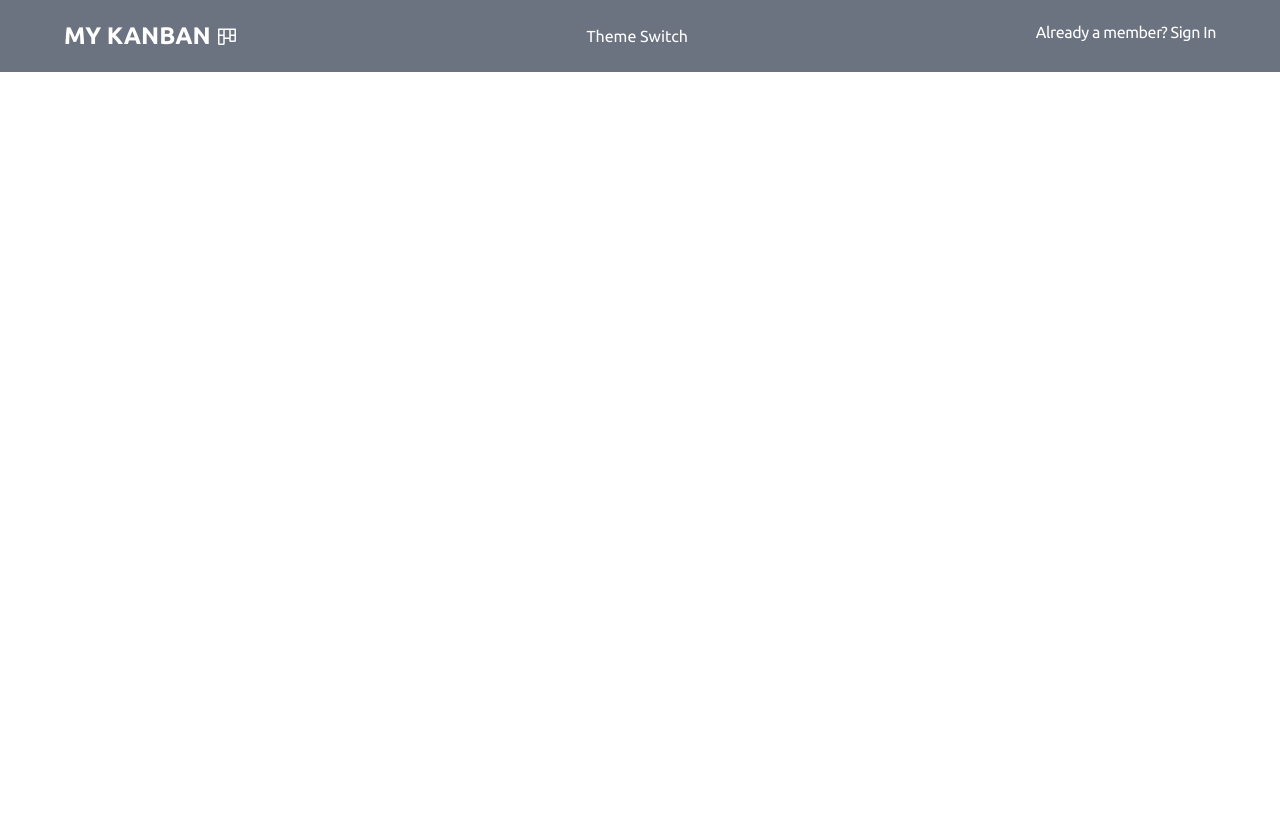
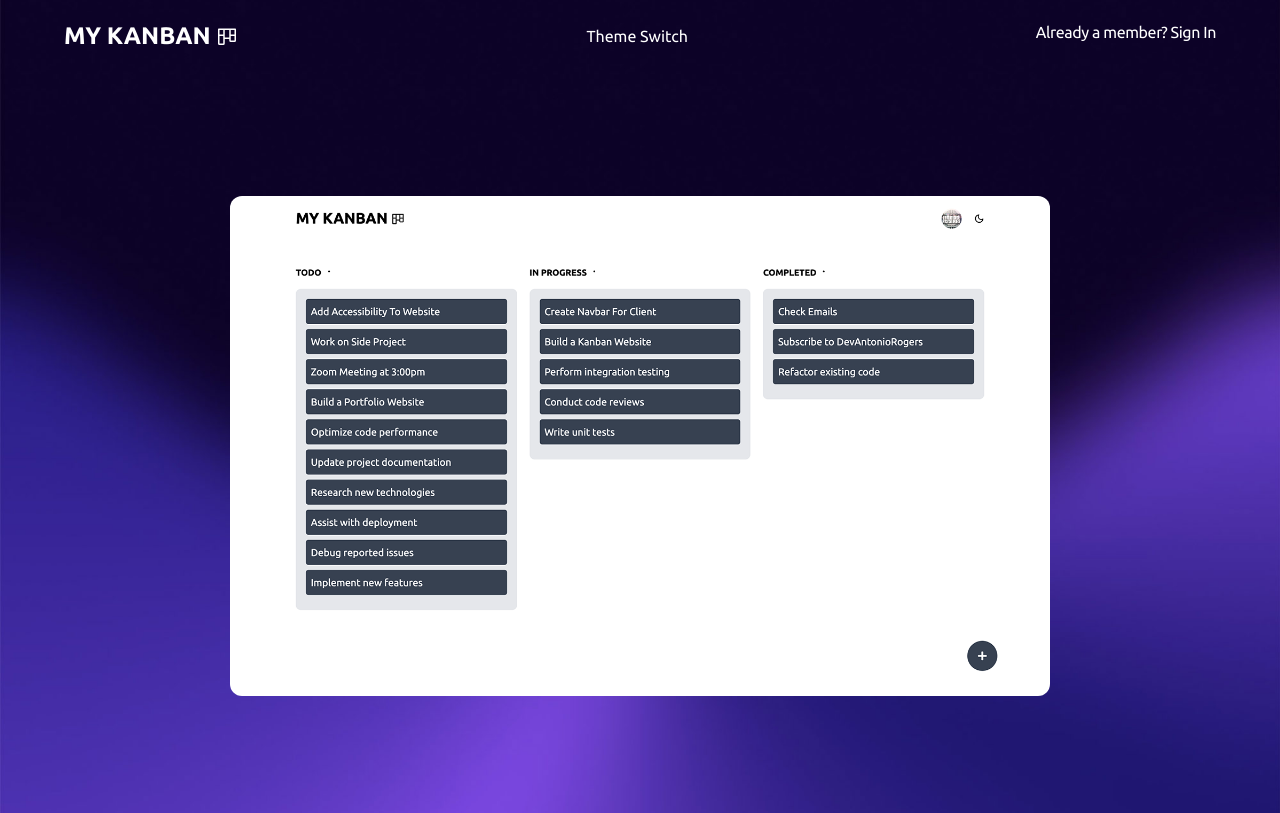
Before and after one commit to VitorLeiteJr/kanban-system, a Next.js app: page / in a window 1280 px wide. Built offline with nearby package versions, Linux system fonts and the light colour scheme; no server answers.

Commit message:
feat: add hero and bg images

```diff
--- a/app/page.tsx
+++ b/app/page.tsx
@@ -1,5 +1,18 @@
 const Home = () => {
-  return ( <>Home</> );
+  return (
+  <div
+  className="bg-[url('/bg.jpeg')] h-[102vh]
+  relative w-full bg-cover mt-[-75px] overflow-hidden
+  text-white">
+  <div className="flex h-full items-center justify-center pt-[82px]
+  gap20 w-[90%] mx-auto max-w-[1450px]">
+    <div className="grid items-center gap-6 md:grind-cols-2">
+      <img src="/hero-image.png"alt="product img"
+            className="ax-auto rounded-xl order-last md:min-2-[800px]
+            mn-2-[500w] md:h-[500px] max-sm:px-5"></img>
+    </div>
+  </div>
+  </div> );
 }
 
 export default Home;
--- a/components/Navbar.tsx
+++ b/components/Navbar.tsx
@@ -8,7 +8,7 @@ import { PiKanban } from "react-icons/pi";
 const Navbar = () => {
     const {isSignedIn} = useSession()
     return (
-    <div className="py-5 bg-gray-500 relative z-10 w-full">
+    <div className="py-5 bg-transparent relative z-10 w-full">
         <div className="flex justify-between
         w-[90%] max-w-[1450px] mx-auto">
             <Link href={"/"}
```
Also changed, not shown: public/bg.jpeg (added), public/hero-image.png (added).
